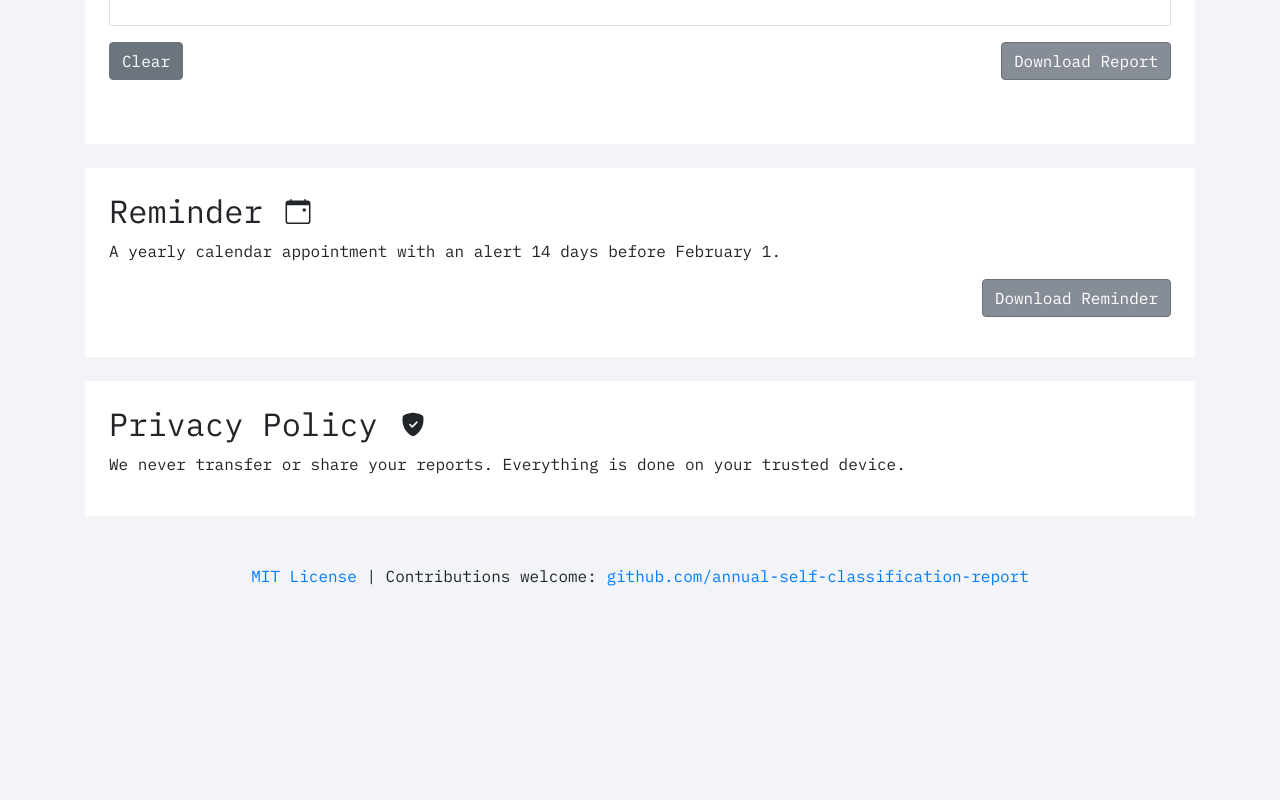
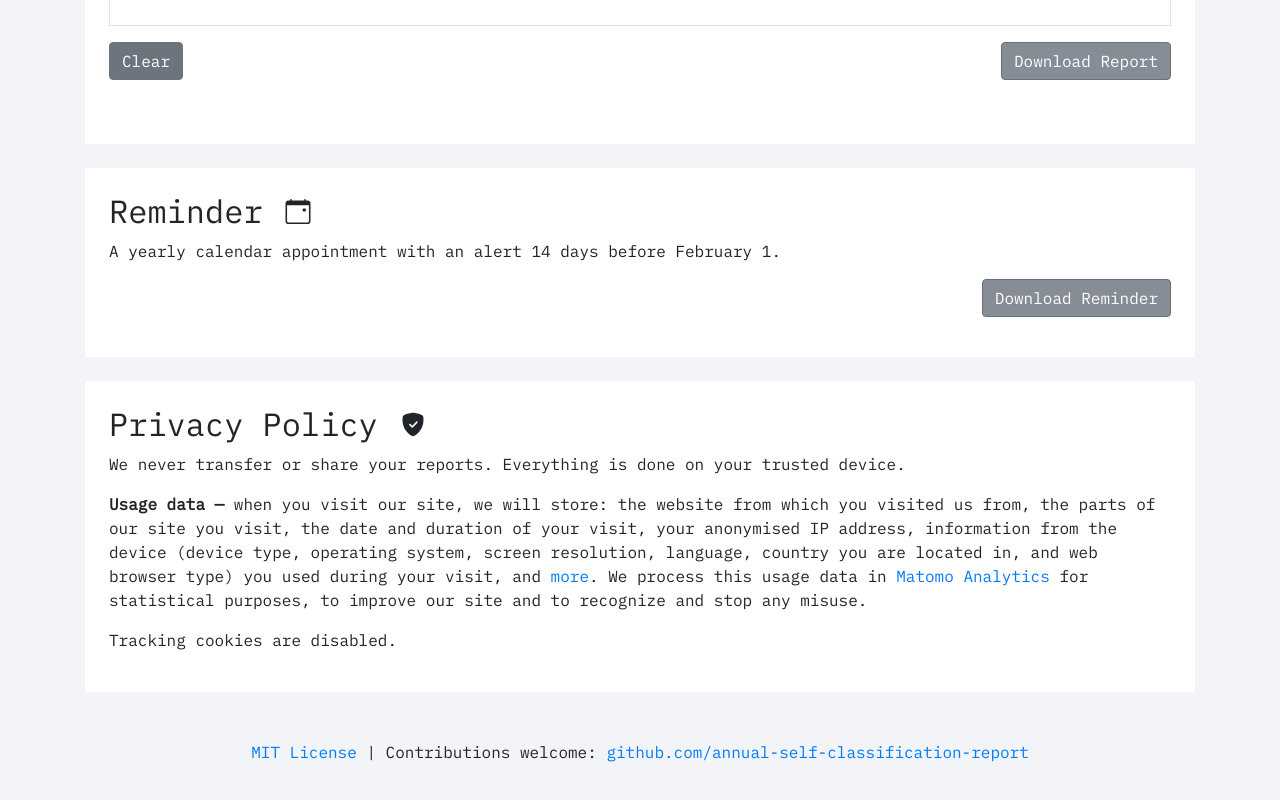
Before and after one commit to annual-self-classification-report/annual-self-classification-report.github.io, a plain HTML site: page index.html in a window 1280 px wide. Shown: the part 2008-2808 px from the top of the page. Before the commit the page ends 2644 px from the top, so only its background shows below. Drawn offline with nearby package versions, Linux system fonts and the light colour scheme.

Commit message:
Use matomo analytics without cookies
Reference:
https://matomo.org/faq/new-to-piwik/how-do-i-use-matomo-analytics-without-consent-or-cookie-banner/
https://matomo.org/faq/new-to-piwik/how-can-i-still-track-a-visitor-without-cookies-even-if-they-decline-the-cookie-consent/

```diff
--- a/index.html
+++ b/index.html
@@ -348,6 +348,12 @@
                 <p>
                     We never transfer or share your reports. Everything is done on your trusted device.
                 </p>
+                <p>
+                    <strong>Usage data —</strong> when you visit our site, we will store: the website from which you visited us from, the parts of our site you visit, the date and duration of your visit, your anonymised IP address, information from the device (device type, operating system, screen resolution, language, country you are located in, and web browser type) you used during your visit, and <a href="https://matomo.org/faq/general/faq_18254/">more</a>. We process this usage data in <a href="https://matomo.org">Matomo Analytics</a> for statistical purposes, to improve our site and to recognize and stop any misuse.
+                </p>
+                <p>
+                    Tracking cookies are disabled.
+                </p>
             </div>
         </div>
 
@@ -372,6 +378,7 @@
     var u="//analytics.letteropener.com/";
     _paq.push(['setTrackerUrl', u+'matomo.php']);
     _paq.push(['setSiteId', '4']);
+    _paq.push(['requireCookieConsent']);
     var d=document, g=d.createElement('script'), s=d.getElementsByTagName('script')[0];
     g.type='text/javascript'; g.async=true; g.src=u+'matomo.js'; s.parentNode.insertBefore(g,s);
   })();
@@ -520,6 +527,7 @@ END:VCALENDAR";
     }
 
     function download(filename, mimetype, data) {
+        _paq.push(['trackLink', 'https://annual-self-classification-report.github.io' + filename, 'download']);
         var file = new Blob([data], {
             type: mimetype
         });
```
